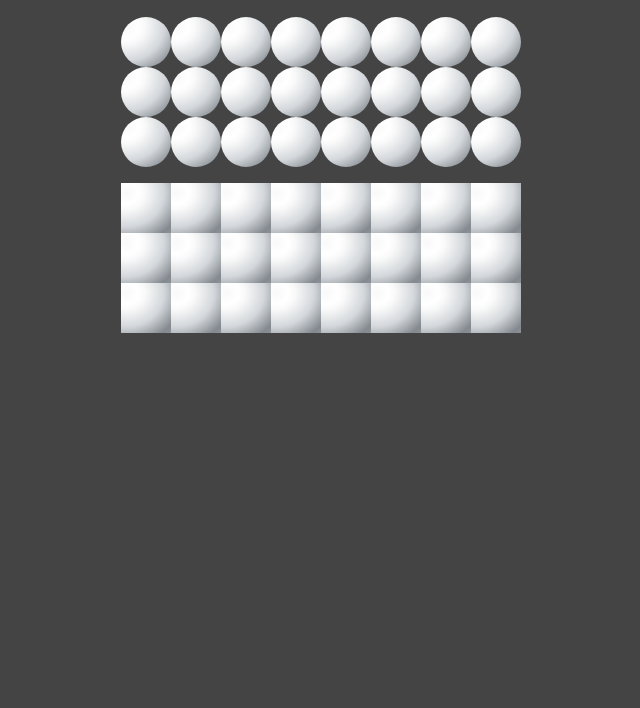
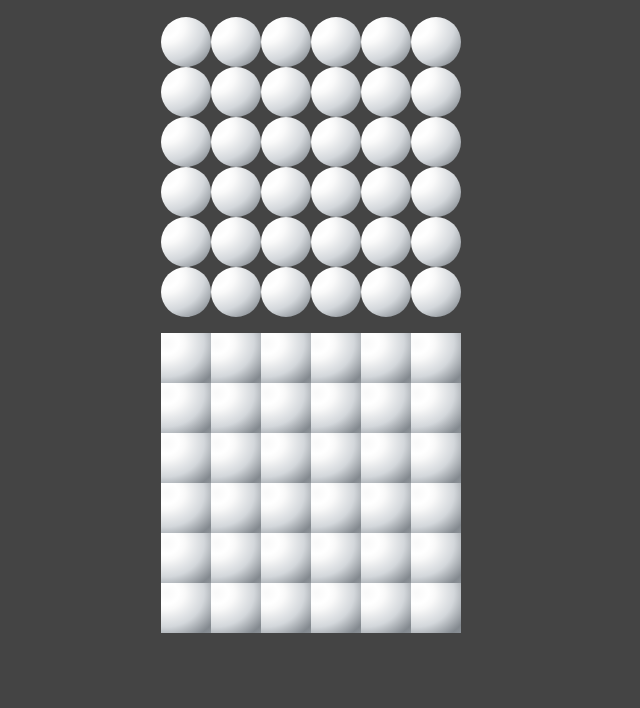
Before and after one commit to rolandjlevy/CSS-animate-circle-to-square, a plain HTML site: page index.html in a window 1280 px wide. Shown: the part 92-800 px from the top of the page, without its empty margins (319-959 px from the left). Drawn offline with Linux system fonts and the light colour scheme.

Commit message:
cloning circles and squares with JS

```diff
--- a/index.html
+++ b/index.html
@@ -3,7 +3,7 @@
   <head>
     <meta charset="utf-8">
     <meta name="viewport" content="width=device-width">
-    <title>repl.it</title>
+    <title>Animate Circles and Squares</title>
     <link href="style.css" rel="stylesheet" type="text/css" />
   </head>
   <body>
@@ -12,77 +12,18 @@
       <h3>Animate Circles and Squares</h3>
       <div class="container" data-size="50" data-morph-to="square">
         <div class="shape"></div>
-        <div class="shape"></div>
-        <div class="shape"></div>
-        <div class="shape"></div>
-        <div class="shape"></div>
-        <div class="shape"></div>
-        <div class="shape"></div>
-        <div class="shape"></div>
-        <div class="shape"></div>
-        <div class="shape"></div>
-        <div class="shape"></div>
-        <div class="shape"></div>
-        <div class="shape"></div>
-        <div class="shape"></div>
-        <div class="shape"></div>
-        <div class="shape"></div>
-        <div class="shape"></div>
-        <div class="shape"></div>
-        <div class="shape"></div>
-        <div class="shape"></div>
-        <div class="shape"></div>
-        <div class="shape"></div>
-        <div class="shape"></div>
-        <div class="shape"></div>
       </div>
 
       <div class="container" data-size="50" data-morph-to="circle">
-        <div class="shape"></div>
-        <div class="shape"></div>
-        <div class="shape"></div>
-        <div class="shape"></div>
-        <div class="shape"></div>
-        <div class="shape"></div>
-        <div class="shape"></div>
-        <div class="shape"></div>
-        <div class="shape"></div>
-        <div class="shape"></div>
-        <div class="shape"></div>
-        <div class="shape"></div>
-        <div class="shape"></div>
-        <div class="shape"></div>
-        <div class="shape"></div>
-        <div class="shape"></div>
-        <div class="shape"></div>
-        <div class="shape"></div>
-        <div class="shape"></div>
-        <div class="shape"></div>
-        <div class="shape"></div>
-        <div class="shape"></div>
-        <div class="shape"></div>
         <div class="shape"></div>
       </div>
 
       <div class="container hide" data-size="50" data-morph-to="none">
         <div class="shape"></div>
-        <div class="shape"></div>
-        <div class="shape"></div>
-        <div class="shape"></div>
-        <div class="shape"></div>
-        <div class="shape"></div>
-        <div class="shape"></div>
-        <div class="shape"></div>
-        <div class="shape"></div>
-        <div class="shape"></div>
-        <div class="shape"></div>
-        <div class="shape"></div>
-        <div class="shape"></div>
-        <div class="shape"></div>
-        <div class="shape"></div>
-        <div class="shape"></div>
       </div>
     </main>
 
+    <script src="script.js"></script>
+
   </body>
 </html>
--- /dev/null
+++ b/script.js
@@ -0,0 +1,16 @@
+
+
+const squareContainer = document.querySelector('.container[data-morph-to="square"]');
+const square = document.querySelector('.container[data-morph-to="square"] > div');
+const circleContainer = document.querySelector('.container[data-morph-to="circle"]');
+const circle = document.querySelector('.container[data-morph-to="circle"] > div');
+
+const total = 36;
+let counter = 1;
+
+while (counter++ < total) {
+  let cloneSquare = square.cloneNode(true);
+  squareContainer.appendChild(cloneSquare);
+  let cloneCircle = circle.cloneNode(true);
+  circleContainer.appendChild(cloneCircle);
+}
--- a/style.css
+++ b/style.css
@@ -6,6 +6,7 @@ h3 {
   color: #fff;
   font-size: 2rem;
   font-family:Arial, Helvetica, sans-serif;
+  text-align: center;
 }
 
 .wrapper {
@@ -13,13 +14,14 @@ h3 {
   align-items: center;
   flex-direction: column;
   justify-content: center;
+  margin: auto 30px;
 }
 
 .container {
   display: flex;
   flex-wrap: wrap;
   margin-bottom: 1rem;
-  max-width: 400px
+  max-width: 320px
 }
 
 .shape {
```
